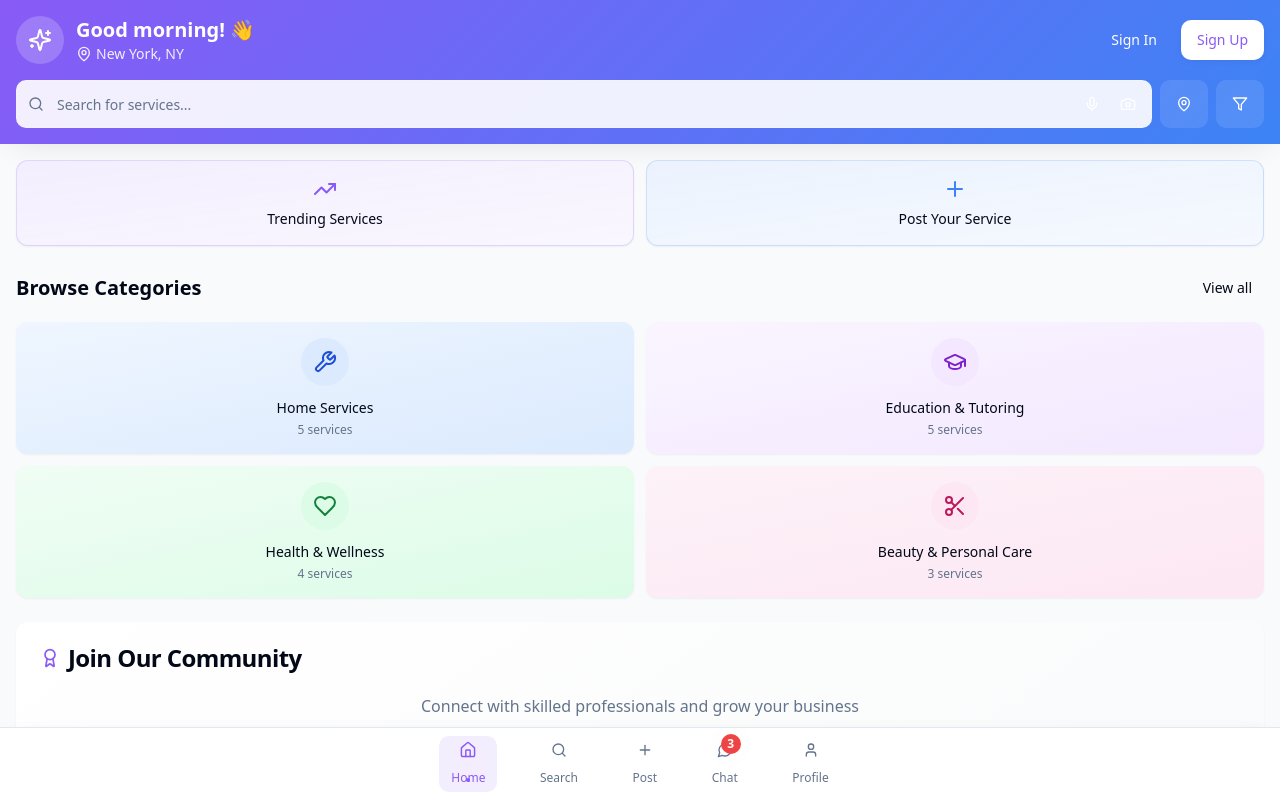
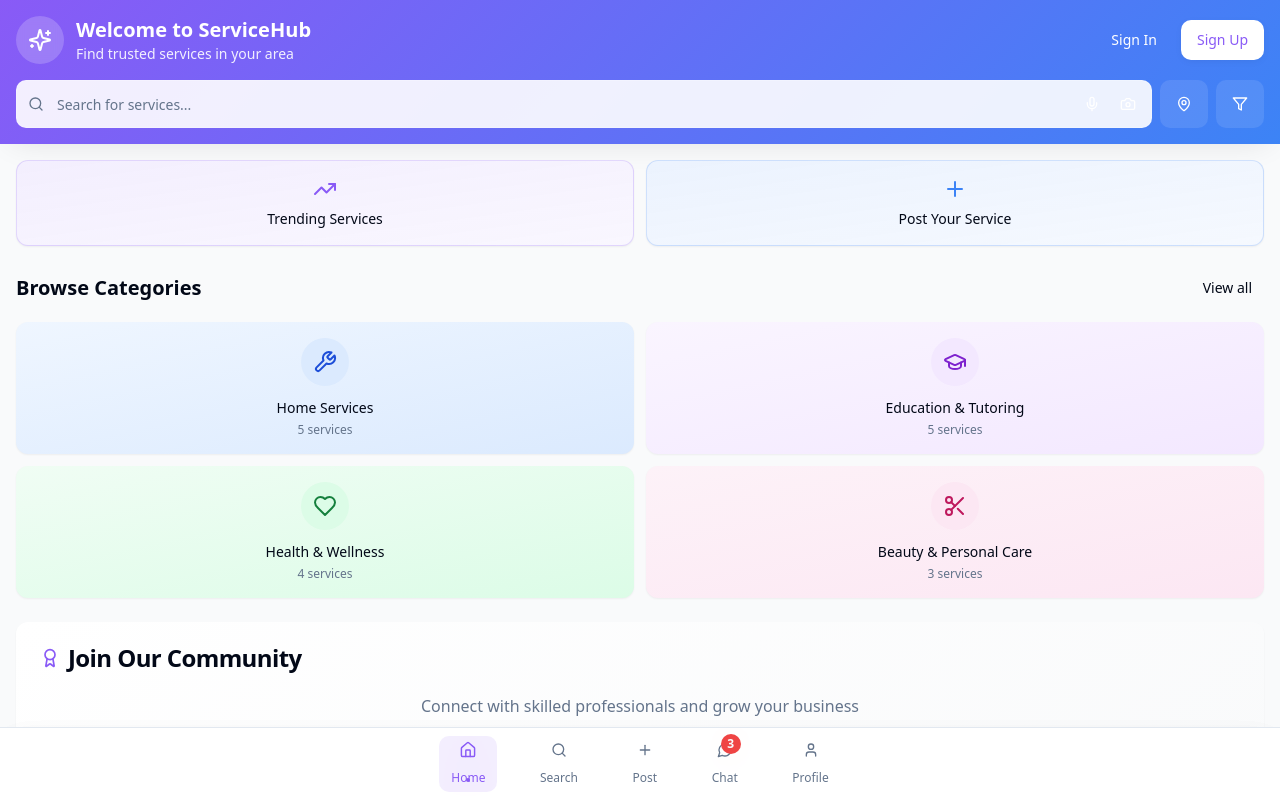
Before and after one commit to zondo675/nearby-connect-pro-12, a React (Vite) app: page / in a window 1280 px wide. Shown: the top 798 px of the page. Built offline with nearby package versions, Linux system fonts and the light colour scheme.

Commit message:
Remove dummy data from home page

```diff
--- a/src/pages/Home.tsx
+++ b/src/pages/Home.tsx
@@ -15,8 +15,7 @@ import {
   TrendingUp,
   Clock,
   Award,
-  Sparkles,
-  MapPin
+  Sparkles
 } from "lucide-react";
 import { serviceCategories } from "@/data/serviceCategories";
 
@@ -39,11 +38,8 @@ const Home = () => {
               <Sparkles className="h-6 w-6 text-white" />
             </div>
             <div>
-              <h1 className="text-xl font-bold">Good morning! 👋</h1>
-              <div className="flex items-center space-x-1 text-sm opacity-90">
-                <MapPin className="h-4 w-4" />
-                <span>New York, NY</span>
-              </div>
+              <h1 className="text-xl font-bold">Welcome to ServiceHub</h1>
+              <p className="text-sm opacity-90">Find trusted services in your area</p>
             </div>
           </div>
           {user ? (
@@ -74,18 +70,6 @@ const Home = () => {
           onChange={setSearchTerm}
           onFilterClick={() => navigate("/categories")}
           placeholder="Search for services..."
-          suggestions={[
-            "Emergency plumbing",
-            "House cleaning",
-            "Math tutoring",
-            "Photography services",
-            "Personal training",
-            "Computer repair"
-          ]}
-          onSuggestionClick={(suggestion) => {
-            setSearchTerm(suggestion);
-            navigate("/categories");
-          }}
         />
       </header>
 
@@ -158,19 +142,10 @@ const Home = () => {
                 <p className="text-muted-foreground">
                   Connect with skilled professionals and grow your business
                 </p>
-                <div className="grid grid-cols-3 gap-4 text-center">
-                  <div>
-                    <div className="text-2xl font-bold text-primary">2.5K+</div>
-                    <div className="text-xs text-muted-foreground">Providers</div>
-                  </div>
-                  <div>
-                    <div className="text-2xl font-bold text-secondary">50K+</div>
-                    <div className="text-xs text-muted-foreground">Services</div>
-                  </div>
-                  <div>
-                    <div className="text-2xl font-bold text-accent">4.9</div>
-                    <div className="text-xs text-muted-foreground">Avg Rating</div>
-                  </div>
+                <div className="text-center">
+                  <p className="text-sm text-muted-foreground">
+                    Ready to get started? Create your profile and begin offering your services today.
+                  </p>
                 </div>
                 <Button
                   onClick={() => navigate("/post-service")}
```
